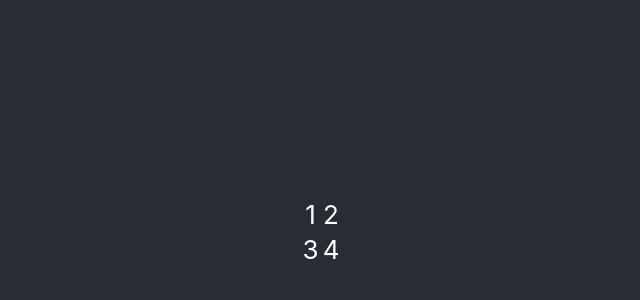
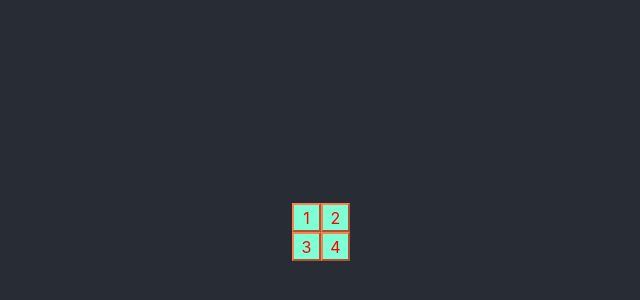
Before and after one commit to GuillaumeMunsch/react-minesweeper, a React (Create React App) app: page / in a window 1280 px wide. Shown: the part 168-468 px from the top of the page, without its empty margins (319-959 px from the left). Built offline with nearby package versions, Linux system fonts and the light colour scheme.

Commit message:
Pre-styling, colors to fix

```diff
--- a/src/App.css
+++ b/src/App.css
@@ -38,6 +38,33 @@
   }
 }
 
-td {
+div {
     cursor: pointer;
 }
+
+.row {
+    display: flex;
+    flex-direction: row;
+}
+
+.cell {
+    display: flex;
+    height: 25px;
+    width: 25px;
+    background-color: aquamarine;
+    border-style: outset;
+    border-color: coral;
+    border-width: 2px;
+    color: red;
+    justify-content: center;
+    align-items: center;
+    font-size: medium;
+}
+
+.cell-flagged {
+    border-style: outset;
+}
+
+.cell-discovered {
+    border-style: none;
+}
--- a/src/App.tsx
+++ b/src/App.tsx
@@ -25,11 +25,7 @@ class App extends Component<Props, State> {
     };
   }
 
-  onClickCell = (
-    e: React.MouseEvent<HTMLTableDataCellElement, MouseEvent>,
-    x: number,
-    y: number
-  ): void => {
+  onClickCell = (e: React.MouseEvent<HTMLDivElement, MouseEvent>, x: number, y: number): void => {
     console.log(x, y);
     if (e.type === 'click') {
       console.log('Left click');
@@ -40,20 +36,22 @@ class App extends Component<Props, State> {
   };
 
   renderGame = (): ReactNode => (
-    <table>
+    <div>
       {this.state.gameMap.map((row, x) => (
-        <tr>
+        <div className="row" key={x}>
           {row.map((cell, y) => (
-            <td
+            <div
+              className="cell"
               onContextMenu={e => this.onClickCell(e, x, y)}
               onClick={e => this.onClickCell(e, x, y)}
+              key={`${x}-${y}`}
             >
-              {cell.neighborMines}
-            </td>
+              <span className="cell-text">{cell.neighborMines}</span>
+            </div>
           ))}
-        </tr>
+        </div>
       ))}
-    </table>
+    </div>
   );
 
   render() {
```
